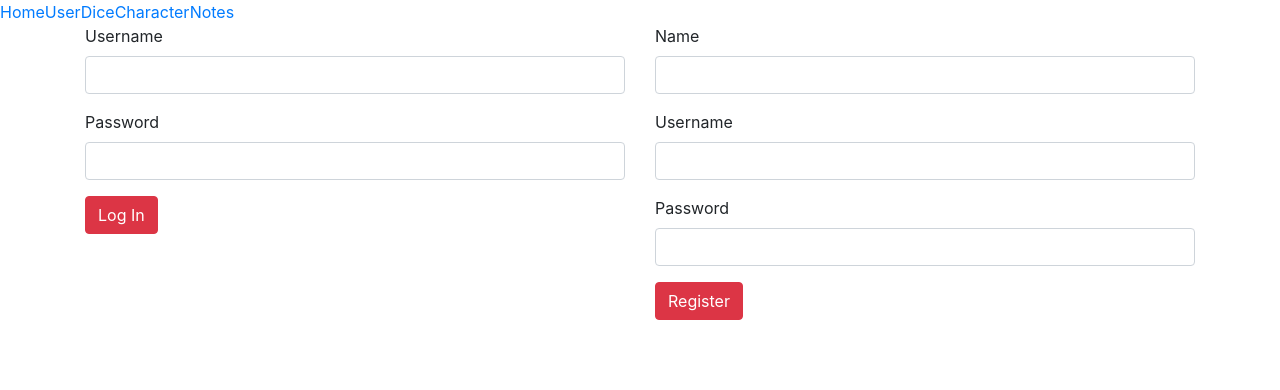
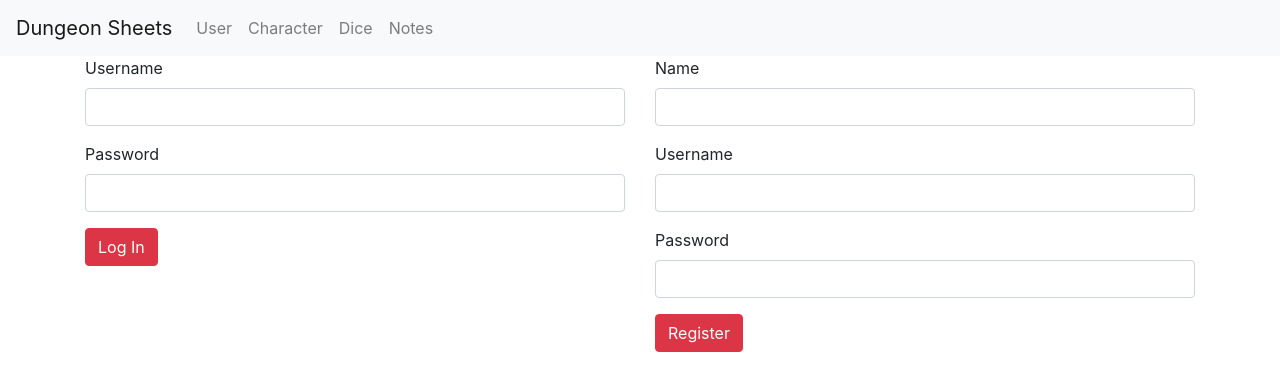
Before and after one commit to Amadueno/ddproject3, a React (Create React App) app in the folder client/: page / in a window 1280 px wide. Shown: the top 390 px of the page. Built offline with nearby package versions, Linux system fonts and the light colour scheme.

Commit message:
working navbar w/ routes to pages

```diff
--- a/client/src/App.js
+++ b/client/src/App.js
@@ -1,35 +1,56 @@
-import React from 'react'
+import React, { useState }from 'react'
 import Home from './pages/Home'
 import User from './pages/User'
 import Dice from './pages/Dice'
 import Notes from './pages/Notes'
 import Character from './pages/Character'
-// import Navbar from './components/Navbar'
+import { BrowserRouter as Router, Switch, Route } from 'react-router-dom'
 
 import {
-  BrowserRouter as Router,
-  Route,
-  Switch,
-  Link
-} from 'react-router-dom'
+  Collapse,
+  Navbar,
+  NavbarToggler,
+  NavbarBrand,
+  Nav,
+  NavItem,
+  NavLink
+} from 'reactstrap'
+// import './App.css'
 
 const App = () => {
+  const [isOpen, setIsOpen] = useState(false);
+
+  const toggle = () => setIsOpen(!isOpen)
+
   return (
     <Router>
       <div>
-        <nav>
-          <Link to='/'>Home</Link>
-          <Link to='/user'>User</Link>
-          <Link to='/dice'>Dice</Link>
-          <Link to='/character'>Character</Link>
-          <Link to ='/notes'>Notes</Link>
-        </nav>
+        <Navbar color="light" light expand="md">
+          <NavbarBrand href="/">Dungeon Sheets</NavbarBrand>
+          <NavbarToggler onClick={toggle} />
+          <Collapse isOpen={isOpen} navbar>
+            <Nav className="mr-auto" navbar>
+              <NavItem>
+                <NavLink href="/user/">User</NavLink>
+              </NavItem>
+              <NavItem>
+                <NavLink href="/character/">Character</NavLink>
+              </NavItem>
+              <NavItem>
+                <NavLink href="/dice/">Dice</NavLink>
+              </NavItem>
+              <NavItem>
+                <NavLink href="/notes/">Notes</NavLink>
+              </NavItem>
+            </Nav>
+          </Collapse>
+        </Navbar>
         <Switch>
-          <Route exact path='/' component={Home} />
-          <Route path='/user' component={User} />
-          <Route path='/dice' component={Dice} />
-          <Route path='/character' component={Character} />
-          <Route path='/notes' component={Notes} />
+          <Route exact path="/" component={Home} />
+          <Route path="/user" component={User} />
+          <Route path="/character" component={Character} />
+          <Route path="/dice" component={Dice} />
+          <Route path="/notes" component={Notes} />
         </Switch>
       </div>
     </Router>
```
Also changed, not shown: client/src/components/Navbar/Navbar.js (deleted, +0 -43 lines), client/src/components/Navbar/index.js (deleted).
